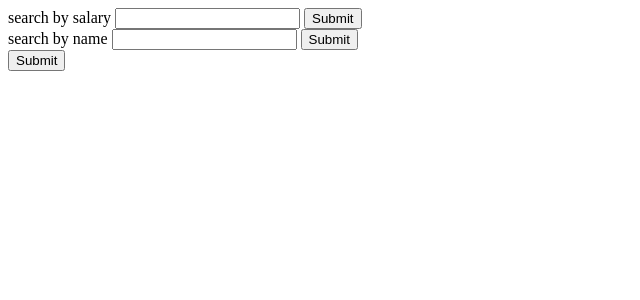
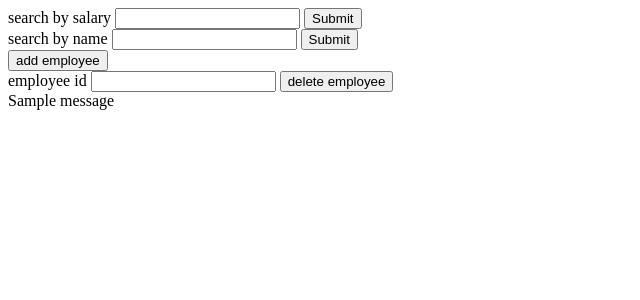
Before and after one commit to AhmedElSaeedTalat/Task_management, a Django app: template manageTask/templates/employees.html in a window 1280 px wide. Shown: the top 300 px of the page, without its empty margins (0-640 px from the left). Run offline with Django 5.2, Linux system fonts and the light colour scheme; the template is opened without the code that fills it: most values are stand-ins (such as "Sample title", 1, 10 or a date in 2020); one stand-in notice (Sample message) is shown.

Commit message:
delete user form

```diff
--- /dev/null
+++ b/manageTask/static/searchEmp.js
@@ -0,0 +1,33 @@
+// searching Employee section using tree
+const btn = document.getElementById('searchEmployee')
+const btn_name = document.getElementById('search_name_employee')
+btn.onclick = () => {
+    const searched = document.getElementById('search').value
+    const sr = {'search': searched, 'key': 'salary'}
+    fetch('/task/search-employee/', {
+        method: 'POST',
+        headers: {
+            'content-type': 'application/json'
+        },
+        body: JSON.stringify(sr)
+    }).then(res => {
+        return res.json();
+    }).then(data => {
+        console.log(data);
+    });
+}
+btn_name.onclick = () => {
+    const searched = document.getElementById('search_name').value
+    const sr = {'search': searched, 'key': 'username'}
+    fetch('/task/search-employee/', {
+        method: 'POST',
+        headers: {
+            'content-type': 'application/json'
+        },
+        body: JSON.stringify(sr)
+    }).then(res => {
+        return res.json();
+    }).then(data => {
+        console.log(data);
+    });
+}
--- a/manageTask/templates/employees.html
+++ b/manageTask/templates/employees.html
@@ -1,3 +1,4 @@
+{% load static %}
 <!DOCTYPE html>
 <html lang="en">
 <head>
@@ -6,54 +7,40 @@
     <title>Document</title>
 </head>
 <body>
+    <!-- search by salary -->
     <div>
         <label for="search">search by salary</label>
         <input type="number" name="search" id="search">
         <input type="submit" id="searchEmployee">
     </div>
+    <!-- search by name -->
     <div>
         <label for="search_name">search by name</label>
         <input type="text" name="search_name" id="search_name">
         <input type="submit" id="search_name_employee">
     </div>
+    <!-- add employee -->
     <form action="" method="post">
         {% csrf_token %}
         {{ data.form.as_p }}
-        <input type="submit">
+        <input type="submit" value="add employee">
     </form>
-    <script>
-        const btn = document.getElementById('searchEmployee')
-        const btn_name = document.getElementById('search_name_employee')
-        btn.onclick = () => {
-            const searched = document.getElementById('search').value
-            const sr = {'search': searched, 'key': 'salary'}
-            fetch('/task/search-employee/', {
-                method: 'POST',
-                headers: {
-                    'content-type': 'application/json'
-                },
-                body: JSON.stringify(sr)
-            }).then(res => {
-                return res.json();
-            }).then(data => {
-                console.log(data);
-            });
-        }
-        btn_name.onclick = () => {
-            const searched = document.getElementById('search_name').value
-            const sr = {'search': searched, 'key': 'username'}
-            fetch('/task/search-employee/', {
-                method: 'POST',
-                headers: {
-                    'content-type': 'application/json'
-                },
-                body: JSON.stringify(sr)
-            }).then(res => {
-                return res.json();
-            }).then(data => {
-                console.log(data);
-            });
-        }
-    </script>
+    <!-- delete employee -->
+    <form method="post" action="/task/delete/">
+        {% csrf_token %}
+        <label for="employee_id">employee id</label>
+        <input type="number" name="employee_id">
+        <input type="submit" value="delete employee">
+    </form>
+
+    {% if messages %}
+
+        {% for message in messages %}
+            {{ message }}
+        {% endfor %}
+
+    {% endif %}
+
+    <script src="{% static 'searchEmp.js' %}"></script>
 </body>
 </html>
--- a/manageTask/urls.py
+++ b/manageTask/urls.py
@@ -7,8 +7,9 @@ router = DefaultRouter()
 router.register('employees', restViews.EmployeeRestView, basename='employees')
 """ views in url page """
 urlpatterns = [
-    path('employees/', views.EmployeeView.as_view()),
+    path('employees/', views.EmployeeView.as_view(), name='EmployeeView'),
     path('api/', include(router.urls)),
     path('search-employee/', views.search_employee, name='search-employee'),
-    path('employee/', views.view_employee, name='employee')
+    path('employee/', views.view_employee, name='employee'),
+    path('delete/', views.delete_employee, name='delete')
 ]
```
Also changed, not shown: manageTask/views.py (+11 -1 lines).
